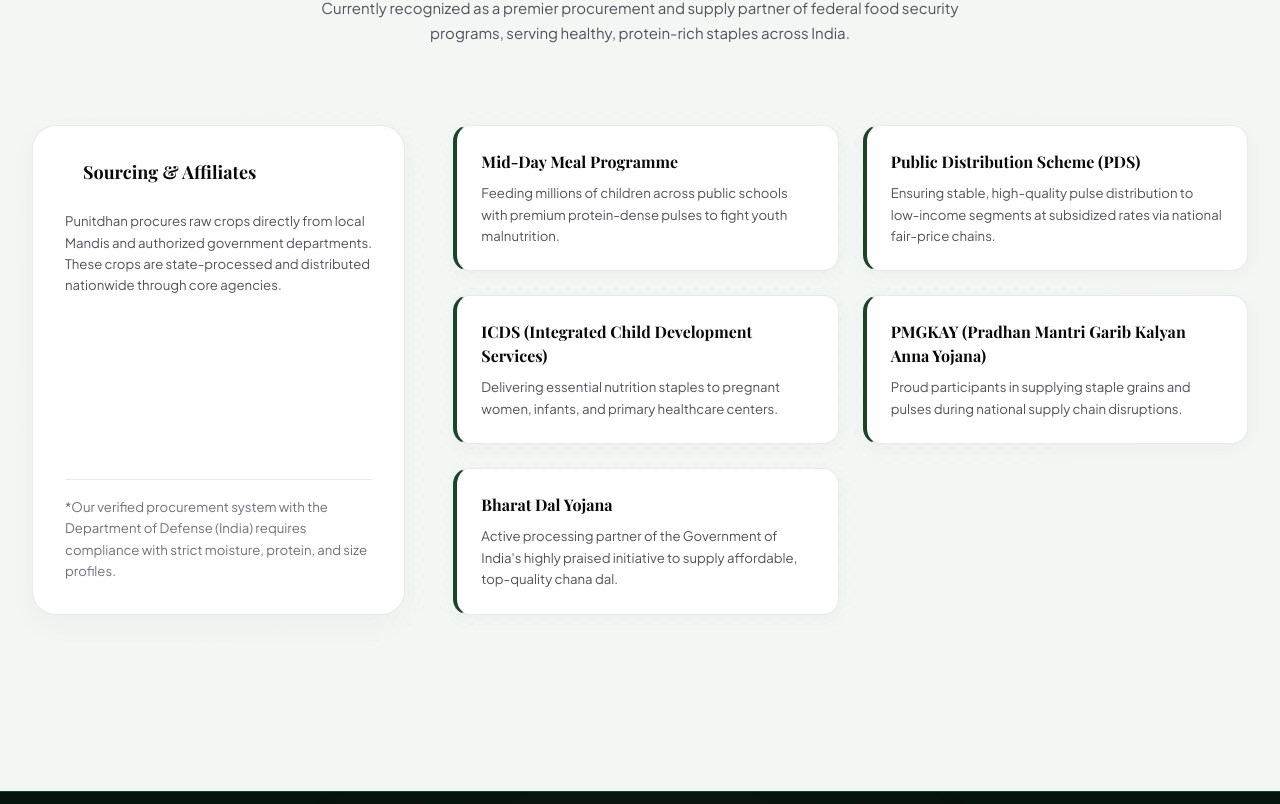
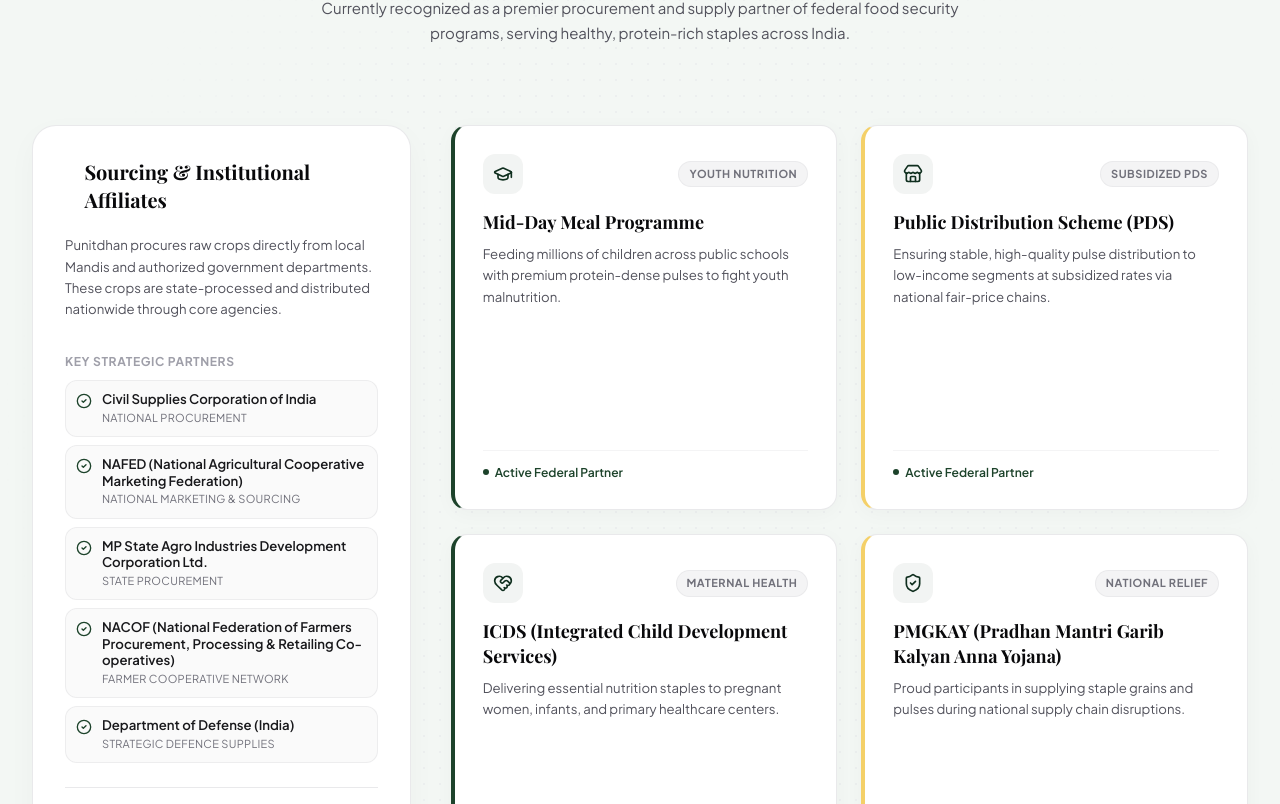
Before and after one commit to excitenext21-bit/punitdham, a React (Vite) app: page / in a window 1280 px wide. Shown: the part 5616-6420 px from the top of the page. Built offline with nearby package versions, Linux system fonts and the light colour scheme; a web font is replaced by a local one.

Commit message:
Remove Bharat Dal Yojana and rearrange Present Operations & Welfare Integrations section with balanced 2x2 grid

```diff
--- a/src/components/InnerPages.tsx
+++ b/src/components/InnerPages.tsx
@@ -1276,7 +1276,7 @@
                   ]
                 },
                 {
-                  title: localize({ en: "Public Distribution System (PDS) & PMGKAY", hi: "सार्वजनिक वितरण प्रणाली (PDS) और PMGKAY", gu: "જાહેર વિતરણ વ્યવસ્થા (PDS) અને PMGKAY" }),
+                  title: localize({ en: "Public Distribution System (PDS)", hi: "सार्वजनिक वितरण प्रणाली (PDS)", gu: "જાહેર વિતરણ વ્યવસ્થા (PDS)" }),
                   desc: localize({
                     en: "Driving country-wide food security initiatives by routing uniform-grade commodities to vulnerable consumer cross-sections.",
                     hi: "जरूरतमंद उपभोक्ता वर्गों को एकसमान-ग्रेड उत्पाद पहुंचाकर देशव्यापी खाद्य सुरक्षा पहलों को संचालित करना।",
@@ -1302,16 +1302,16 @@
                   ]
                 },
                 {
-                  title: localize({ en: "Bharat Dal Yojana", hi: "भारत दाल योजना", gu: "ભારત દાળ યોજના" }),
+                  title: localize({ en: "Pradhan Mantri Garib Kalyan Anna Yojana (PMGKAY)", hi: "प्रधानमंत्री गरीब कल्याण अन्न योजना (PMGKAY)", gu: "પ્રધાનમંત્રી ગરીબ કલ્યાણ અન્ન યોજના (PMGKAY)" }),
                   desc: localize({
-                    en: "Serving as a primary partner in the government's centralized market-stabilization and consumer-relief commodity distribution frameworks.",
-                    hi: "सरकार के केंद्रीकृत बाजार-स्थिरीकरण और उपभोक्ता-राहत उत्पाद वितरण ढांचे में प्राथमिक भागीदार के रूप में सेवा करना।",
-                    gu: "સરકારના બજાર સ્થિરીકરણ અને ગ્રાહક રાહત વિતરણમાં મુખ્ય ભાગીદાર તરીકે સેવા આપવી."
+                    en: "Proud participants in supplying staple grains and pulses during national supply chain disruptions and emergency food security operations.",
+                    hi: "राष्ट्रीय आपूर्ति बाधाओं और आपातकालीन खाद्य सुरक्षा अभियानों के दौरान आवश्यक अनाज और दालों की आपूर्ति में गर्वित भागीदार।",
+                    gu: "અનાજ પુરવઠા સમસ્યાઓ દરમિયાન દેશભરના લાખો પરિવારોની દૈનિક અન્ન સુરક્ષા અવિરત જાળવી રાખવામાં સક્ષમ સહયોગી."
                   }),
                   points: [
-                    localize({ en: "National brand supply partner", hi: "राष्ट्रीय ब्रांड आपूर्ति भागीदार", gu: "રાષ્ટ્રીય બ્રાન્ડ સપ્લાય પાર્ટનર" }),
-                    localize({ en: "Market-stabilization assistance", hi: "बाजार-स्थिरीकरण सहायता", gu: "બજાર સ્થિરતા સહાય" }),
-                    localize({ en: "Government-capped pricing programs", hi: "सरकारी निर्धारित मूल्य कार्यक्रम", gu: "સરકારી ભાવ યોજનાઓ" })
+                    localize({ en: "National emergency food relief", hi: "राष्ट्रीय आपातकालीन खाद्य राहत", gu: "રાષ્ટ્રીય અન્ન રાહત" }),
+                    localize({ en: "Bulk processing readiness", hi: "थोक प्रसंस्करण तत्परता", gu: "મોટા પાયે પ્રોસેસિંગ ક્ષમતા" }),
+                    localize({ en: "Direct federal welfare supply", hi: "प्रत्यक्ष केंद्रीय कल्याण आपूर्ति", gu: "સીધો સરકારી સપ્લાય" })
                   ]
                 }
               ].map((item, idx) => (
--- a/src/components/Operations.tsx
+++ b/src/components/Operations.tsx
@@ -1,9 +1,37 @@
 import React from "react";
-import { WELFARE_SCHEMES } from "../data";
+import { WELFARE_SCHEMES, WELFARE_PARTNERS } from "../data";
 import { useLanguage } from "../context/LanguageContext";
+import { GraduationCap, Store, HeartHandshake, ShieldCheck, CheckCircle2 } from "lucide-react";
 
 export default function Operations() {
   const { localize, language } = useLanguage();
+
+  const SCHEME_DETAILS: Record<string, {
+    icon: React.ComponentType<{ className?: string }>;
+    tag: { en: string; hi: string; gu: string };
+    accentColor: string;
+  }> = {
+    "mid-day": {
+      icon: GraduationCap,
+      tag: { en: "Youth Nutrition", hi: "बाल पोषण", gu: "બાળ પોષણ" },
+      accentColor: "border-l-brand-green-mid"
+    },
+    "pds": {
+      icon: Store,
+      tag: { en: "Subsidized PDS", hi: "सब्सिडी दाल", gu: "સબ્સિડી દાળ" },
+      accentColor: "border-l-[#f4d068]"
+    },
+    "icds": {
+      icon: HeartHandshake,
+      tag: { en: "Maternal Health", hi: "मातृ स्वास्थ्य", gu: "માતૃ આરોગ્ય" },
+      accentColor: "border-l-brand-green-mid"
+    },
+    "pmgkay": {
+      icon: ShieldCheck,
+      tag: { en: "National Relief", hi: "राष्ट्रीय राहत", gu: "રાષ્ટ્રીય રાહત" },
+      accentColor: "border-l-[#f4d068]"
+    }
+  };
 
   const getLocalizedScheme = (id: string, defTitle: string, defDesc: string) => {
     if (language === "hi") {
@@ -27,11 +55,6 @@
           return {
             title: "प्रधानमंत्री गरीब कल्याण अन्न योजना (PMGKAY)",
             desc: "राष्ट्रीय संकट या वैश्विक आपूर्ति बाधाओं के दौरान लाखों परिवारों की दैनिक खाद्य सुरक्षा सुरक्षित रखने में भागीदार।"
-          };
-        case "bharat-dal":
-          return {
-            title: "भारत दाल योजना (Bharat Dal)",
-            desc: "सस्ती और सर्वोत्तम गुणवत्ता वाली चना दाल प्रदान करने की भारत सरकार की अत्यधिक प्रशंसित पहल के सक्रिय प्रसंस्करण भागीदार।"
           };
         default:
           return { title: defTitle, desc: defDesc };
@@ -59,11 +82,6 @@
             title: "પ્રધાનમંત્રી ગરીબ કલ્યાણ અન્ન યોજના (PMGKAY)",
             desc: "અનાજ પુરવઠા ચેનલમાં સમસ્યાઓ દરમિયાન દેશભરના લાખો પરિવારોની દૈનિક અન્ન સુરક્ષા અવિરત જાળવી રાખવી."
           };
-        case "bharat-dal":
-          return {
-            title: "ભારત દાળ યોજના (Bharat Dal)",
-            desc: "સસ્તી અને શ્રેષ્ઠ ચણા દાળ પૂરી પાડવાની ભારત સરકારની વિશેષ યોજના અંતર્ગત અગ્રણી પ્રોસેસિંગ સહયોગી."
-          };
         default:
           return { title: defTitle, desc: defDesc };
       }
@@ -79,7 +97,7 @@
       <div className="max-w-7xl mx-auto px-4 sm:px-6 lg:px-8 relative z-10">
 
         {/* Title area */}
-        <div className="text-center max-w-3xl mx-auto mb-20 space-y-3">
+        <div className="text-center max-w-3xl mx-auto mb-16 sm:mb-20 space-y-3">
           <h2 className="text-3xl sm:text-4xl font-serif text-zinc-950 tracking-tight font-extrabold">
             {localize({
               en: "Present Operations & Welfare Integrations",
@@ -96,17 +114,17 @@
           </p>
         </div>
 
-        {/* Dual Layout: Welfare Schemes & Government Associations */}
-        <div className="grid grid-cols-1 lg:grid-cols-12 gap-12 items-stretch mb-20">
+        {/* Dual Layout: Sourcing & Institutional Affiliates + 2x2 Welfare Grid */}
+        <div className="grid grid-cols-1 lg:grid-cols-12 gap-8 lg:gap-10 items-stretch">
 
-          {/* Left panel: Sourcing Logic & Affiliations */}
-          <div className="lg:col-span-4 flex flex-col justify-between bg-white border border-zinc-200/80 rounded-3xl p-6 sm:p-8 shadow-[0_10px_30px_rgba(0,0,0,0.03)]">
-            <div className="space-y-6">
-              <div className="flex items-center gap-2">
+          {/* Left panel: Sourcing Logic & Strategic Institutional Affiliations */}
+          <div className="lg:col-span-4 flex flex-col justify-between bg-white border border-zinc-200/80 rounded-3xl p-6 sm:p-8 shadow-[0_10px_30px_rgba(0,0,0,0.03)] space-y-6">
+            <div className="space-y-5">
+              <div className="flex items-center gap-2.5">
                 <span className="w-2.5 h-2.5 bg-brand-green-mid rounded-full animate-ping" />
-                <h3 className="font-serif font-bold text-lg text-zinc-950">
+                <h3 className="font-serif font-bold text-lg sm:text-xl text-zinc-950">
                   {localize({
-                    en: "Sourcing & Affiliates",
+                    en: "Sourcing & Institutional Affiliates",
                     hi: "स्रोत संग्रहण एवं संबद्ध संस्थाएं",
                     gu: "અનાજ સોર્સિંગ અને સંસ્થાઓ"
                   })}
@@ -120,10 +138,39 @@
                   gu: "પુનીતધન સીધા જ સ્થાનિક બજારો, મંડીઓ અને માન્ય સરકારી કેન્દ્રોમાંથી સોર્સિંગ કરી અદ્યતન પ્રોસેસિંગ કરે છે અને દેશભરમાં અગ્રણી એજન્સીઓ દ્વારા વિતરણ કરે છે."
                 })}
               </p>
+
+              {/* Strategic Supply Network Badges */}
+              <div className="pt-3 space-y-2.5">
+                <span className="text-[11px] font-mono font-bold uppercase tracking-wider text-zinc-400 block">
+                  {localize({
+                    en: "Key Strategic Partners",
+                    hi: "प्रमुख रणनीतिक भागीदार",
+                    gu: "મુખ્ય વ્યૂહાત્મક ભાગીદારો"
+                  })}
+                </span>
+                <div className="space-y-2">
+                  {WELFARE_PARTNERS.map((affil, idx) => (
+                    <div
+                      key={idx}
+                      className="flex items-start gap-2.5 p-2.5 rounded-xl bg-zinc-50 border border-zinc-200/60 hover:border-brand-green-mid/40 transition-colors"
+                    >
+                      <CheckCircle2 className="w-4 h-4 text-brand-green-mid shrink-0 mt-0.5" />
+                      <div>
+                        <div className="text-xs font-semibold text-zinc-900 leading-tight">
+                          {affil.name}
+                        </div>
+                        <div className="text-[10px] font-mono text-zinc-500 uppercase tracking-wide mt-0.5">
+                          {affil.category}
+                        </div>
+                      </div>
+                    </div>
+                  ))}
+                </div>
+              </div>
             </div>
 
-            {/* Defense Seal info */}
-            <div className="mt-8 pt-4 border-t border-zinc-200/80 text-xs text-zinc-500 font-sans leading-relaxed">
+            {/* Defense Seal compliance footer */}
+            <div className="pt-4 border-t border-zinc-200/80 text-xs text-zinc-500 font-sans leading-relaxed">
               {localize({
                 en: "*Our verified procurement system with the Department of Defense (India) requires compliance with strict moisture, protein, and size profiles.",
                 hi: "*रक्षा विभाग (भारत) के साथ हमारी सत्यापित खरीद प्रणाली के तहत नमी, प्रोटीन और आकार के कड़े मापदंडों का पूर्ण अनुपालन आवश्यक है।",
@@ -132,22 +179,50 @@
             </div>
           </div>
 
-          {/* Right panel: Welfare schemes Grid */}
-          <div className="lg:col-span-8 space-y-6">
-            <div className="grid grid-cols-1 sm:grid-cols-2 gap-6">
+          {/* Right panel: Balanced 2x2 Welfare Schemes Grid */}
+          <div className="lg:col-span-8 flex flex-col justify-center">
+            <div className="grid grid-cols-1 sm:grid-cols-2 gap-6 h-full">
               {WELFARE_SCHEMES.map((scheme) => {
                 const localizedS = getLocalizedScheme(scheme.id, scheme.title, scheme.desc);
+                const meta = SCHEME_DETAILS[scheme.id];
+                const IconComponent = meta?.icon || ShieldCheck;
+                const accentBorder = meta?.accentColor || "border-l-brand-green-mid";
+                const categoryTag = meta ? localize(meta.tag) : "";
+
                 return (
                   <div
                     key={scheme.id}
-                    className="bg-white border border-zinc-200/80 border-l-4 border-l-brand-green-mid rounded-2xl p-6 hover:border-brand-green-mid/40 hover:-translate-y-1.5 transition-all duration-300 shadow-[0_4px_20px_rgba(0,0,0,0.03)] hover:shadow-lg"
+                    className={`bg-white border border-zinc-200/80 border-l-4 ${accentBorder} rounded-2xl p-6 sm:p-7 flex flex-col justify-between hover:border-brand-green-mid/40 hover:-translate-y-1.5 transition-all duration-300 shadow-[0_4px_20px_rgba(0,0,0,0.03)] hover:shadow-xl group`}
                   >
-                    <h4 className="font-serif text-[15px] sm:text-base font-bold text-zinc-950 mb-2">
-                      {localizedS.title}
-                    </h4>
-                    <p className="text-xs text-zinc-600 font-sans leading-relaxed">
-                      {localizedS.desc}
-                    </p>
+                    <div>
+                      {/* Top icon and category tag */}
+                      <div className="flex items-center justify-between gap-2 mb-4">
+                        <div className="p-2.5 rounded-xl bg-brand-green-dark/5 text-brand-green-dark group-hover:bg-brand-green-dark group-hover:text-white transition-colors duration-300">
+                          <IconComponent className="w-5 h-5" />
+                        </div>
+                        {categoryTag && (
+                          <span className="text-[10px] font-mono font-bold uppercase tracking-wider text-zinc-500 bg-zinc-100 px-2.5 py-1 rounded-full border border-zinc-200/60">
+                            {categoryTag}
+                          </span>
+                        )}
+                      </div>
+
+                      <h4 className="font-serif text-base sm:text-lg font-bold text-zinc-950 mb-2 leading-snug group-hover:text-brand-green-dark transition-colors">
+                        {localizedS.title}
+                      </h4>
+                      <p className="text-xs sm:text-sm text-zinc-600 font-sans leading-relaxed">
+                        {localizedS.desc}
+                      </p>
+                    </div>
+
+                    <div className="mt-5 pt-3 border-t border-zinc-100 flex items-center gap-1.5 text-[11px] font-mono text-brand-green-mid font-semibold">
+                      <span className="w-1.5 h-1.5 rounded-full bg-brand-green-mid" />
+                      {localize({
+                        en: "Active Federal Partner",
+                        hi: "सक्रिय केंद्रीय भागीदार",
+                        gu: "સક્રિય સરકારી ભાગીદાર"
+                      })}
+                    </div>
                   </div>
                 );
               })}
--- a/src/context/CMSContext.tsx
+++ b/src/context/CMSContext.tsx
@@ -236,7 +236,7 @@
     seo: {
       metaTitle: "Punitdhan Pulses Limited | Premium Pulses & Food Grains processing",
       metaDescription: "Providing high-quality agricultural commodities, pulses, grains, and oil across India. Estd 1988, ISO 9001:2015 and HACCP certified processing mills.",
-      keywords: "Punitdhan, pulses, grains, Chana Dal, Toor Dal, Naroda, Ahmedabad, Prakash Agro Mills, grain milling, NAFED, Bharat Dal"
+      keywords: "Punitdhan, pulses, grains, Chana Dal, Toor Dal, Naroda, Ahmedabad, Prakash Agro Mills, grain milling, NAFED"
     },
     sections: DEFAULT_SECTIONS.home
   },
@@ -269,7 +269,7 @@
     seo: {
       metaTitle: "Institutional Mandates & Services | Punitdhan Pulses Limited",
       metaDescription: "Sovereign supply chains, national welfare schemes, Mid-day meal program, and military procurement contracts.",
-      keywords: "ICDS, Mid-Day Meal, PDS, PMGKAY, Bharat Dal, Defense procurement"
+      keywords: "ICDS, Mid-Day Meal, PDS, PMGKAY, Defense procurement"
     },
     sections: []
   },
--- a/src/data.ts
+++ b/src/data.ts
@@ -243,11 +243,6 @@
     id: "pmgkay",
     title: "PMGKAY (Pradhan Mantri Garib Kalyan Anna Yojana)",
     desc: "Proud participants in supplying staple grains and pulses during national supply chain disruptions."
-  },
-  {
-    id: "bharat-dal",
-    title: "Bharat Dal Yojana",
-    desc: "Active processing partner of the Government of India's highly praised initiative to supply affordable, top-quality chana dal."
   }
 ];
 
```
